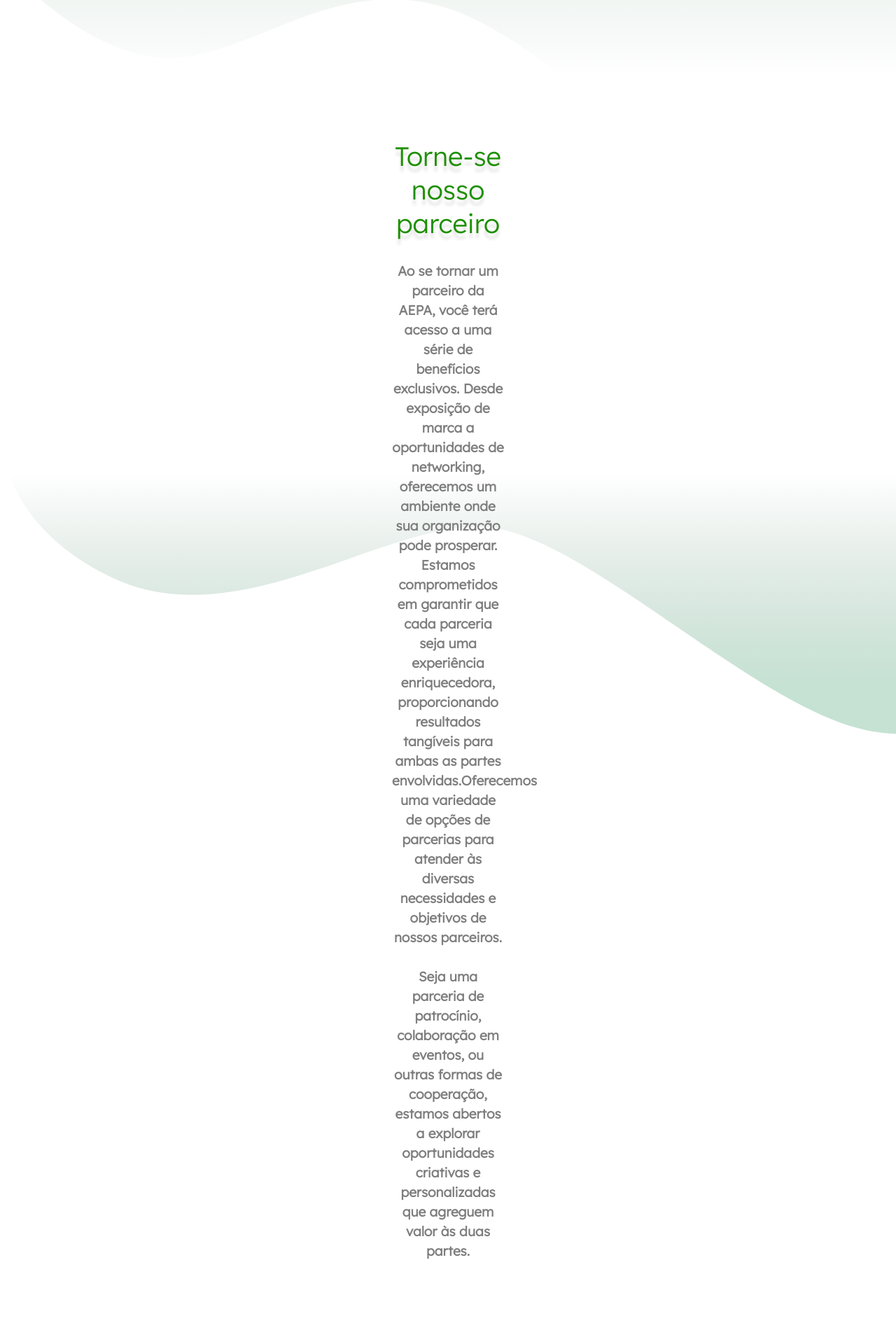
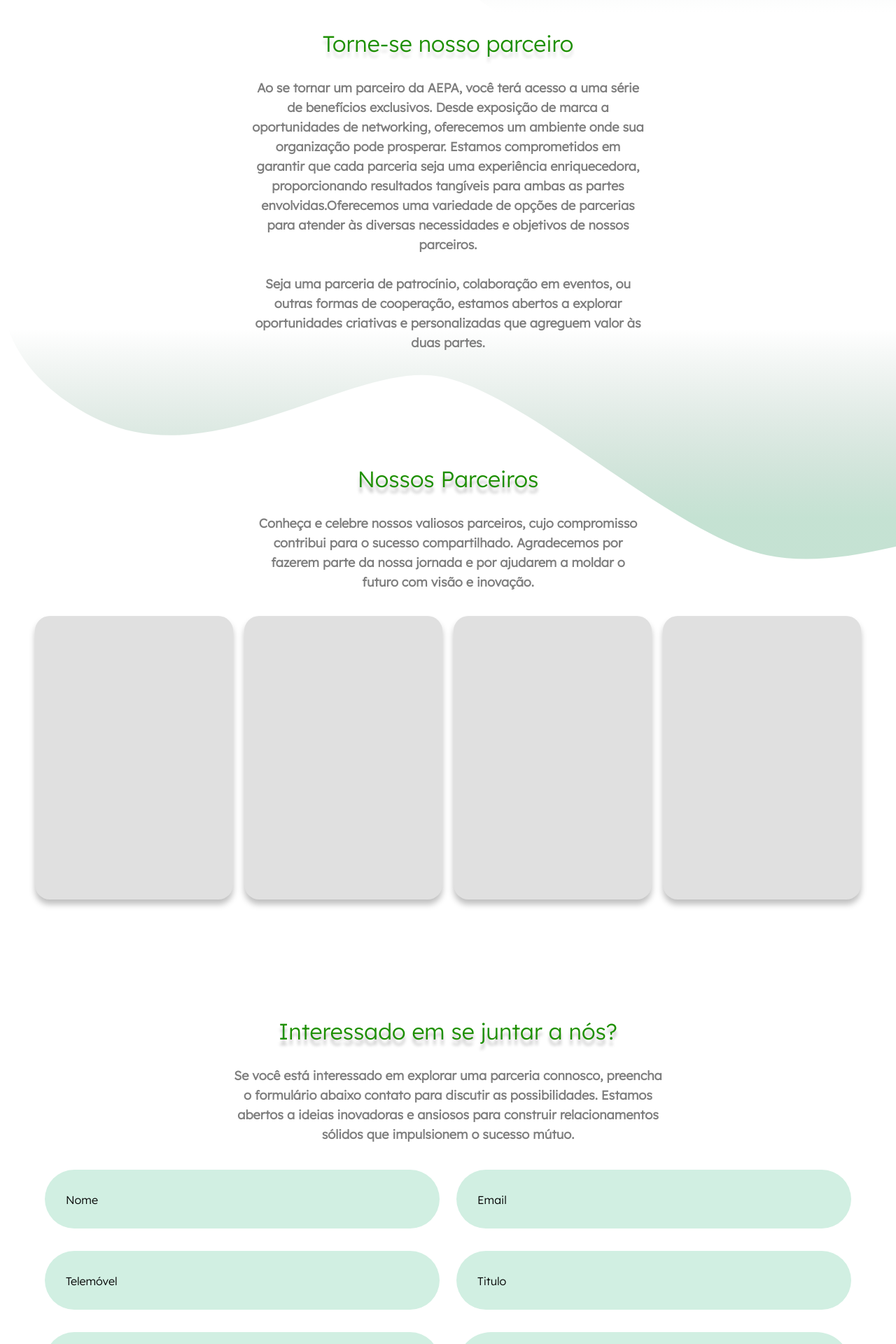
Before and after one commit to CristianoSamtps/AEPA, a Laravel app: page /patrocinadores in a window 1280 px wide; the page is wider, and only the part inside the window is pictured. Shown: the part 846-2766 px from the top of that part at 70% size. Run offline with Laravel 10, Linux system fonts and the light colour scheme.

Commit message:
Patrocinadores
Parte responsiva realizada

```diff
--- a/public/css/stylepatrocinadores.css
+++ b/public/css/stylepatrocinadores.css
@@ -11,7 +11,6 @@
   z-index: 1;
   /* Garanta que essas divs apareçam acima da div de background */
 }
-
 
 .background {
   position: absolute;
@@ -44,6 +43,68 @@
   flex-shrink: 0;
   overflow: visible;
 }
+
+@media only screen and (max-width: 765px) {
+
+  .background {
+    margin-top: 765px;
+  }
+
+  .background svg {
+    width: 690px;
+  }
+
+  .background2 {
+    margin-top: 1200px !important;
+  }
+
+  .background2 svg {
+    width: 690px;
+  }
+}
+@media only screen and (max-width: 1699px) {
+
+  .background {
+    margin-top: 65px;
+  }
+
+  .background svg {
+    width: 1700px;
+  }
+
+
+  .background2 {
+    margin-top: 640PX;
+  }
+
+  .background2 svg {
+    width: 1700px;
+  }
+}
+
+@media only screen and (max-width: 1000px) {
+
+  .background {
+    margin-top: 165px;
+  }
+
+  .background svg {
+    width: 1000px;
+  }
+
+
+  .background2 {
+    margin-top: 840PX;
+  }
+
+  .background2 svg {
+    width: 1000px;
+  }
+}
+
+/*--------------------------------------------------------------
+# Section 1
+--------------------------------------------------------------*/
 
 .patrocinadores div#section1 {
   margin-top: 210px !important;
@@ -95,6 +156,107 @@
   margin-top: 120px;
 }
 
+@media only screen and (max-width: 765px) {
+
+  .container{
+    max-width: 1200px;
+  }
+
+  .patrocinadores div#section1 {
+    margin-top: 50PX !important;
+    padding: 20px;
+    text-align: center;
+  }
+
+  #section1 div#imgsecion1 img {
+    width: 395px;
+    margin-left: 0px;
+    margin-top: 00px;
+    margin-bottom: -140px !important;
+  }
+
+  #section1 h1 {
+    font-size: 32px;
+  }
+
+  #section1 span {
+    font-size: 32px;
+  }
+
+
+  .patrocinadores p {
+    font-size: 18px;
+
+  }
+
+  #texto {
+    margin-top: 20px;
+  }
+}
+
+@media only screen and (max-width: 1699px) {
+  .container{
+    max-width: 1200px;
+  }
+
+  .patrocinadores div#section1 {
+    text-align: left !important;
+    margin-top: 150px !important;
+    padding: 40px;
+    text-align: center;
+  }
+
+  #section1 div#imgsecion1 img {
+    width: 495px;
+    margin-left: -20px;
+    margin-top: -30px;
+    margin-bottom: -200px;
+  }
+
+  #section1 h1 {
+    margin-top: 50px;
+    font-size: 32px;
+  }
+
+  #section1 span {
+    font-size: 32px;
+  }
+
+
+  .patrocinadores p {
+    font-size: 18px;
+
+  }
+
+  #texto {
+    margin-top: 20px;
+  }
+}
+
+@media only screen and (max-width: 1000px) {
+  .container{
+    max-width: 1200px;
+  }
+
+  .patrocinadores div#section1 {
+    text-align: left !important;
+    margin-top: 150px !important;
+    padding: 60px;
+    text-align: center;
+  }
+
+  #section1 div#imgsecion1 img {
+    width: 425px;
+    margin-left: -20px;
+    margin-top: -30px;
+    margin-bottom: -200px;
+  }
+}
+
+/*--------------------------------------------------------------
+# Section 2
+--------------------------------------------------------------*/
+
 div#section2 {
   margin: 200px;
   padding: 0px 360px 0px 360px;
@@ -120,6 +282,46 @@
   line-height: 28px;
   /* 175% */
 }
+
+@media only screen and (max-width: 765px) {
+  div#section2 {
+    margin: 20px !important;
+    padding: 40px !important;
+  }
+
+  div#section2 h1 {
+    font-size: 32px;
+  }
+
+  div#section2 p {
+    font-size: 18px;
+  }
+}
+
+@media only screen and (max-width: 1699px) {
+  div#section2 {
+    margin: 160px;
+    padding: 0px 200px 0px 200px;
+  }
+
+  div#section2 h1 {
+    font-size: 32px;
+  }
+
+  div#section2 p {
+    font-size: 18px;
+  }
+}
+
+@media only screen and (max-width: 1000px) {
+  div#section2 {
+    margin: 120px;
+    padding: 60PX;
+  }
+}
+/*--------------------------------------------------------------
+# Section 3
+--------------------------------------------------------------*/
 
 div#section3 .texto {
   margin: 200px;
@@ -161,6 +363,57 @@
   box-shadow: 0px 7px 9px 0px rgba(0, 0, 0, 0.25);
 }
 
+@media only screen and (max-width: 765px) {
+  div#section3 .texto {
+    margin: 20px !important;
+    margin-top: 60px !important;
+    padding: 40px !important;
+  }
+
+  div#section3 h1 {
+    font-size: 32px;
+  }
+
+  div#section3 p {
+    font-size: 18px;
+  }
+
+  div#section3 .row {
+    display: flex;
+  }
+}
+
+@media only screen and (max-width: 1699px) {
+  div#section3 .texto {
+    margin: 160px;
+    padding: 0px 200px 0px 200px;
+    margin-bottom: 50px;
+  }
+
+  div#section3 h1 {
+    font-size: 32px;
+  }
+
+  div#section3 p {
+    font-size: 18px;
+  }
+
+  div#section3 .row {
+    display: flex;
+  }
+}
+
+@media only screen and (max-width: 1000px) {
+  div#section3 .texto {
+    margin: 10px;
+    padding: 20;
+    margin-bottom: 50px;
+  }
+}
+/*--------------------------------------------------------------
+# Section 4
+--------------------------------------------------------------*/
+
 div#section4 .texto {
   margin: 200px;
   margin-bottom: 60px;
@@ -188,9 +441,58 @@
   line-height: 28px;
   /* 175% */
 }
+@media only screen and (max-width: 765px) {
+  div#section4 .texto {
+    margin-top: 100px !important;
+    margin: 20px !important;
+    padding: 40px !important;
+    margin-bottom: -70px !important;
+  }
 
+  div#section4 h1 {
+    font-size: 32px;
+  }
 
-/* ///// inputs /////*/
+  div#section4 p {
+    font-size: 18px;
+  }
+}
+
+@media only screen and (max-width: 1699px) {
+  div#section4 .texto {
+    margin: 160px;
+    padding: 0px 170px 0px 170px;
+    margin-bottom: 20px;
+  }
+
+  div#section4 h1 {
+    font-size: 32px;
+  }
+
+  div#section4 p {
+    font-size: 18px;
+  }
+}
+
+@media only screen and (max-width: 1000px) {
+  div#section4 .texto {
+    margin-top: 100px !important;
+    margin: 10px;
+    padding: 20;
+    margin-bottom: 20px;
+  }
+
+  div#section4 h1 {
+    font-size: 32px;
+  }
+
+  div#section4 p {
+    font-size: 18px;
+  }
+}
+/*--------------------------------------------------------------
+# Formulario
+--------------------------------------------------------------*/
 
 input:focus~label,
 textarea:focus~label,
--- a/resources/views/patrocinadores.blade.php
+++ b/resources/views/patrocinadores.blade.php
@@ -15,7 +15,7 @@
 
         <div class="container" id="section1">
             <div class="row">
-                <div class="col-md-6">
+                <div class="col-md-6 col-sm-12">
 
                     <div id="imgsecion1">
                         <img src="{{asset ('img/planetpatroc.svg')}}" alt="index_animation">
@@ -23,7 +23,7 @@
 
                 </div>
 
-                <div class="col-md-6" id="texto">
+                <div class="col-md-6 col-sm-12" id="texto">
 
                     <h1 class"titulo">AEPA Convida-vos a serem <span>nossos parceiros</span></h1>
 
```
